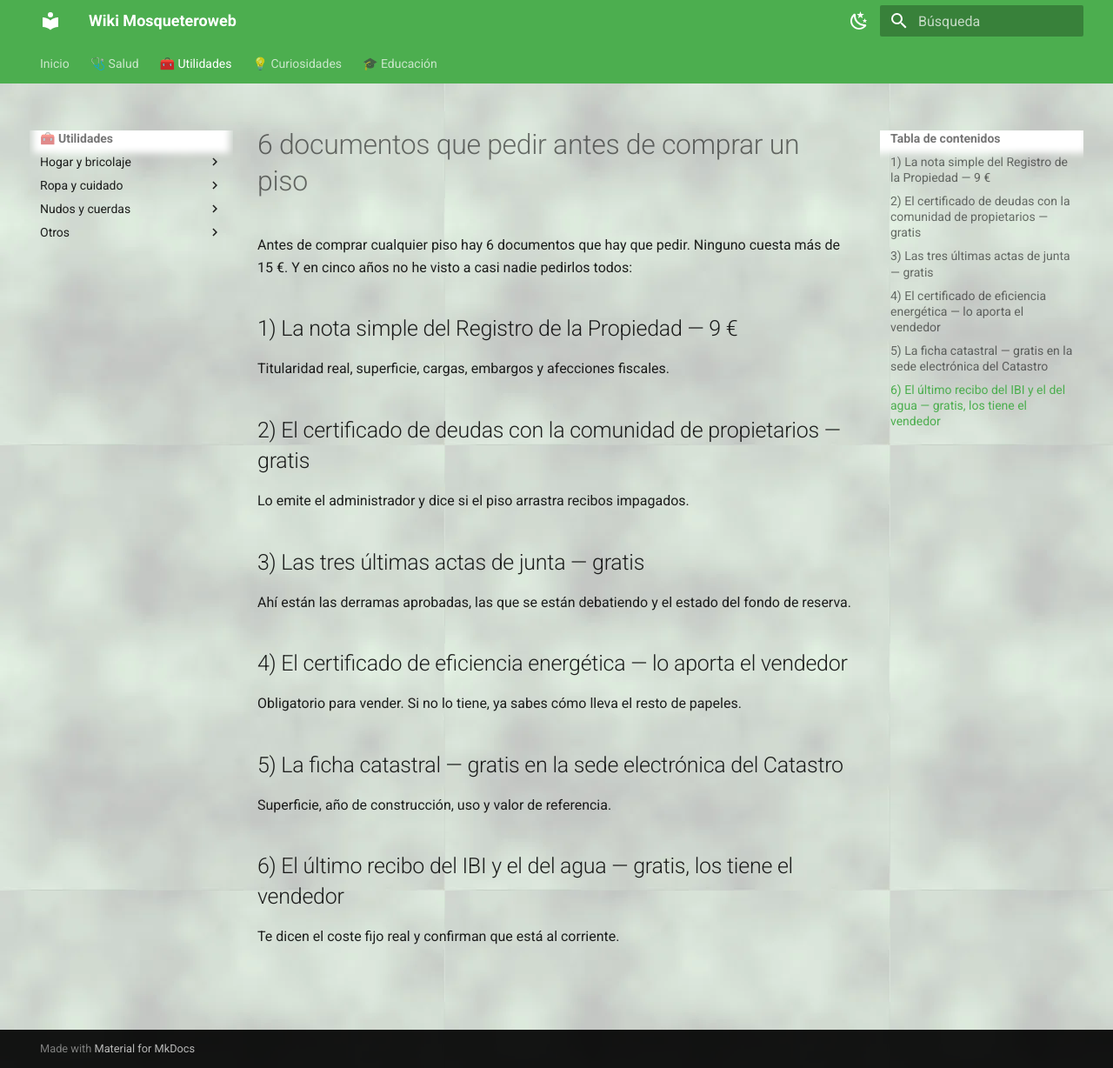
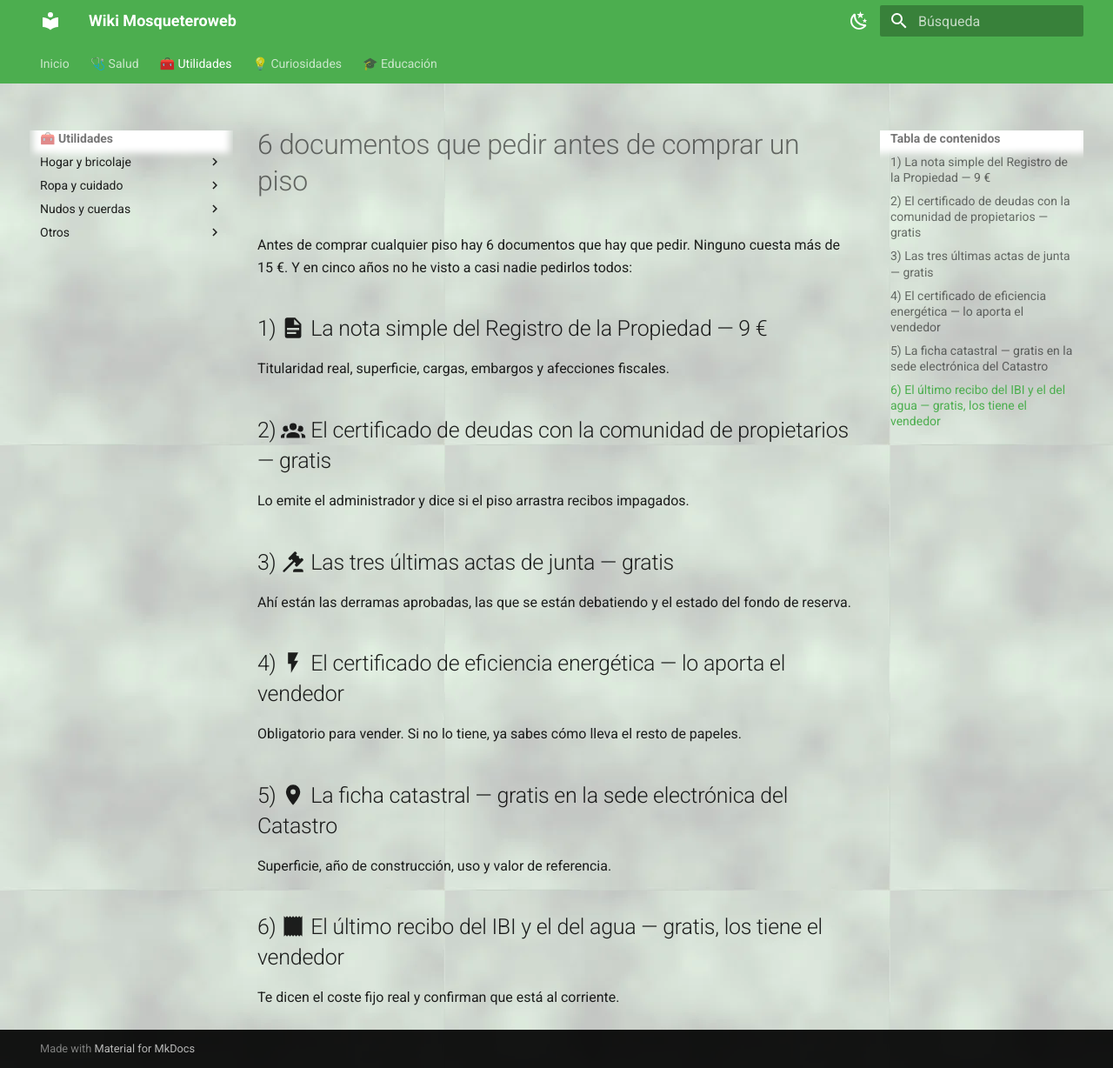
Before and after one commit to mosqueteroweb/Salud, an MkDocs documentation site: the page built from docs/utilidades/documentos-antes-de-comprar-piso.md, in a window 1280 px wide and 1228 px high. Shown: the whole window at 87% size. Built offline with MkDocs 1.6.1 and Material for MkDocs 9.7.7, drawn with Linux system fonts in a browser that asks for light colours; some of the changed lines change nothing that is shown.

Commit message:
Utilidades: iconos Material en los 6 puntos del artículo comprar piso

```diff
--- a/docs/utilidades/documentos-antes-de-comprar-piso.md
+++ b/docs/utilidades/documentos-antes-de-comprar-piso.md
@@ -2,26 +2,26 @@
 
 Antes de comprar cualquier piso hay 6 documentos que hay que pedir. Ninguno cuesta más de 15 €. Y en cinco años no he visto a casi nadie pedirlos todos:
 
-## 1) La nota simple del Registro de la Propiedad — 9 €
+## 1) :material-file-document: La nota simple del Registro de la Propiedad — 9 €
 
 Titularidad real, superficie, cargas, embargos y afecciones fiscales.
 
-## 2) El certificado de deudas con la comunidad de propietarios — gratis
+## 2) :material-account-group: El certificado de deudas con la comunidad de propietarios — gratis
 
 Lo emite el administrador y dice si el piso arrastra recibos impagados.
 
-## 3) Las tres últimas actas de junta — gratis
+## 3) :material-gavel: Las tres últimas actas de junta — gratis
 
 Ahí están las derramas aprobadas, las que se están debatiendo y el estado del fondo de reserva.
 
-## 4) El certificado de eficiencia energética — lo aporta el vendedor
+## 4) :material-flash: El certificado de eficiencia energética — lo aporta el vendedor
 
 Obligatorio para vender. Si no lo tiene, ya sabes cómo lleva el resto de papeles.
 
-## 5) La ficha catastral — gratis en la sede electrónica del Catastro
+## 5) :material-map-marker: La ficha catastral — gratis en la sede electrónica del Catastro
 
 Superficie, año de construcción, uso y valor de referencia.
 
-## 6) El último recibo del IBI y el del agua — gratis, los tiene el vendedor
+## 6) :material-receipt: El último recibo del IBI y el del agua — gratis, los tiene el vendedor
 
 Te dicen el coste fijo real y confirman que está al corriente.
```
